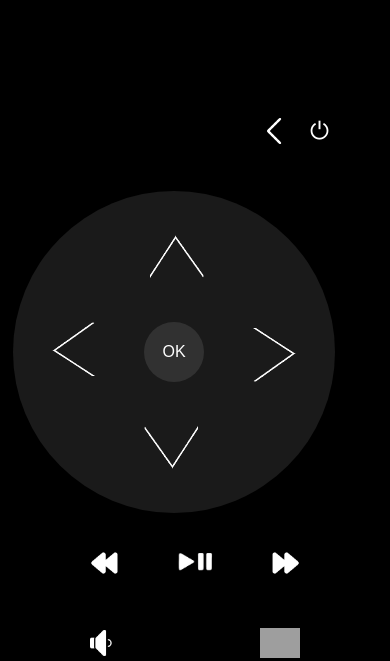
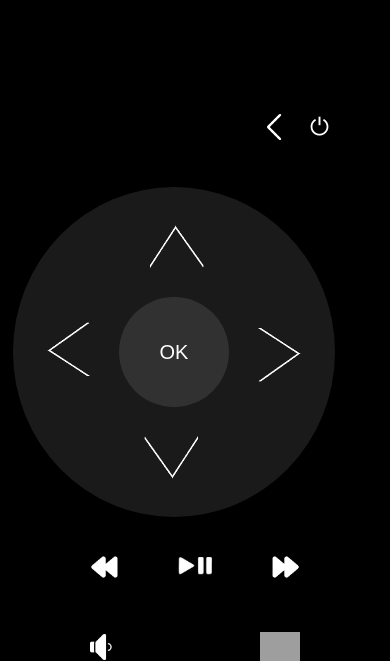
Before and after one commit to A13ccc/Kodi-Remote, a Flask app: page / in a window 390 px wide. Shown: the top 661 px of the page. Run offline with Flask 3, Linux system fonts and the light colour scheme; grey boxes are pictures that could not be loaded.

Commit message:
Fixed it for mobile and fucked it for pc

```diff
--- a/app.py
+++ b/app.py
@@ -3,7 +3,7 @@ import requests
 
 app = Flask(__name__)
 
-KODI_URL = 'http://192.168.12.20:8080'
+KODI_URL = 'http://192.168.12.192:8080'
 KODI_USERNAME = 'alec'
 KODI_PASSWORD = '2532'
 
--- a/static/css/style.css
+++ b/static/css/style.css
@@ -4,7 +4,7 @@ body {
     align-items: center;
     min-height: 100vh;
     margin: 0;
-    background-color: #000;
+    background-color: #000000;
     color: white;
     font-family: -apple-system, BlinkMacSystemFont, 'Segoe UI', Roboto, Oxygen, Ubuntu, Cantarell, sans-serif;
 }
@@ -68,8 +68,14 @@ body {
     justify-content: center; /* Center horizontally */
     align-items: center;
     width: 100%;
-    gap: 20px; /* Add gap between left and right buttons */
 }
+
+.control#select {
+    width: 110px;
+    height: 110px;
+    font-size: 20px;
+}
+
 
 .control {
     background: transparent;
@@ -124,7 +130,7 @@ body {
 
 /* Remove the stop button as it's not in the Apple TV remote */
 #stop {
-    display: none;
+    padding: 0%;
 }
 
 /* Add touch highlight prevention */
```
